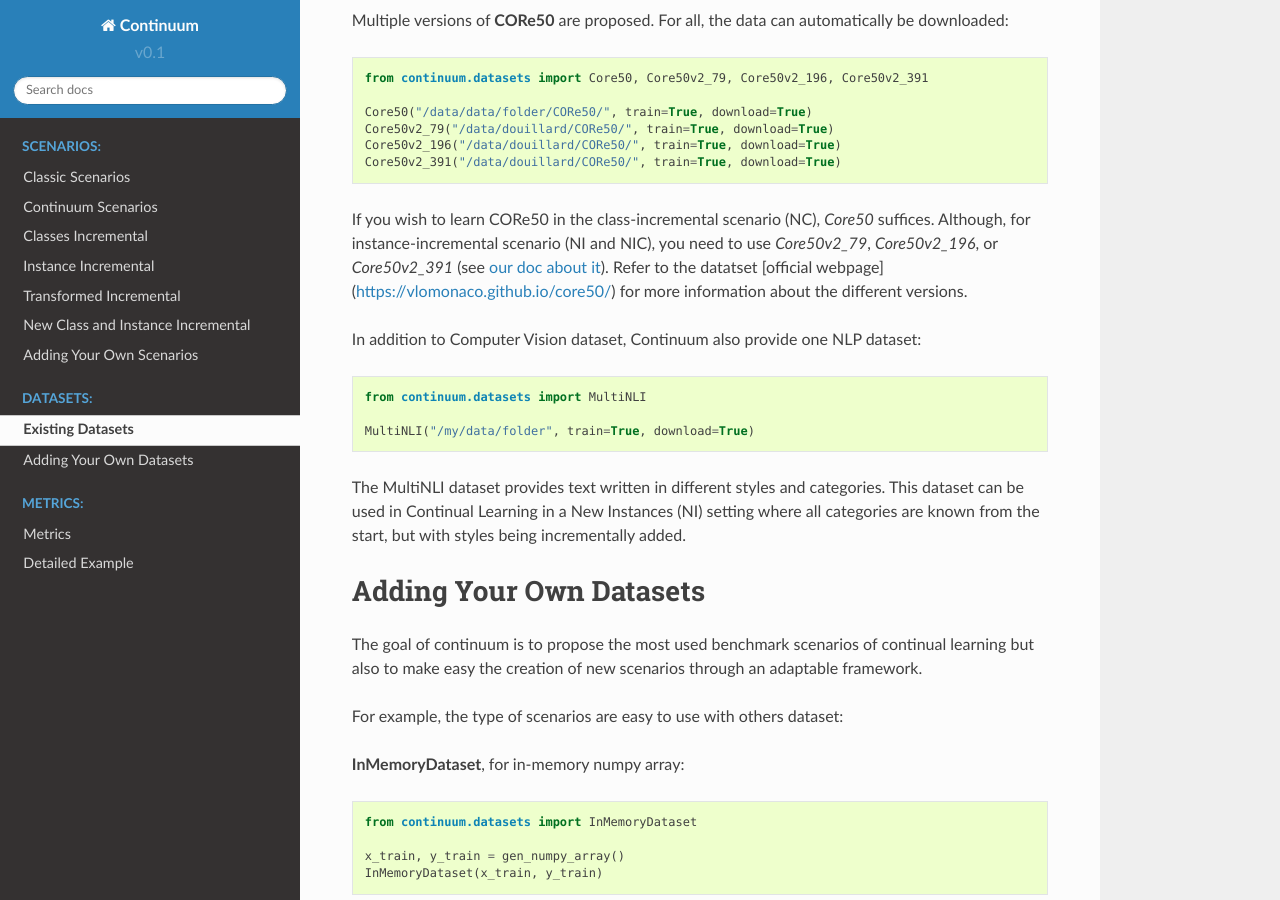
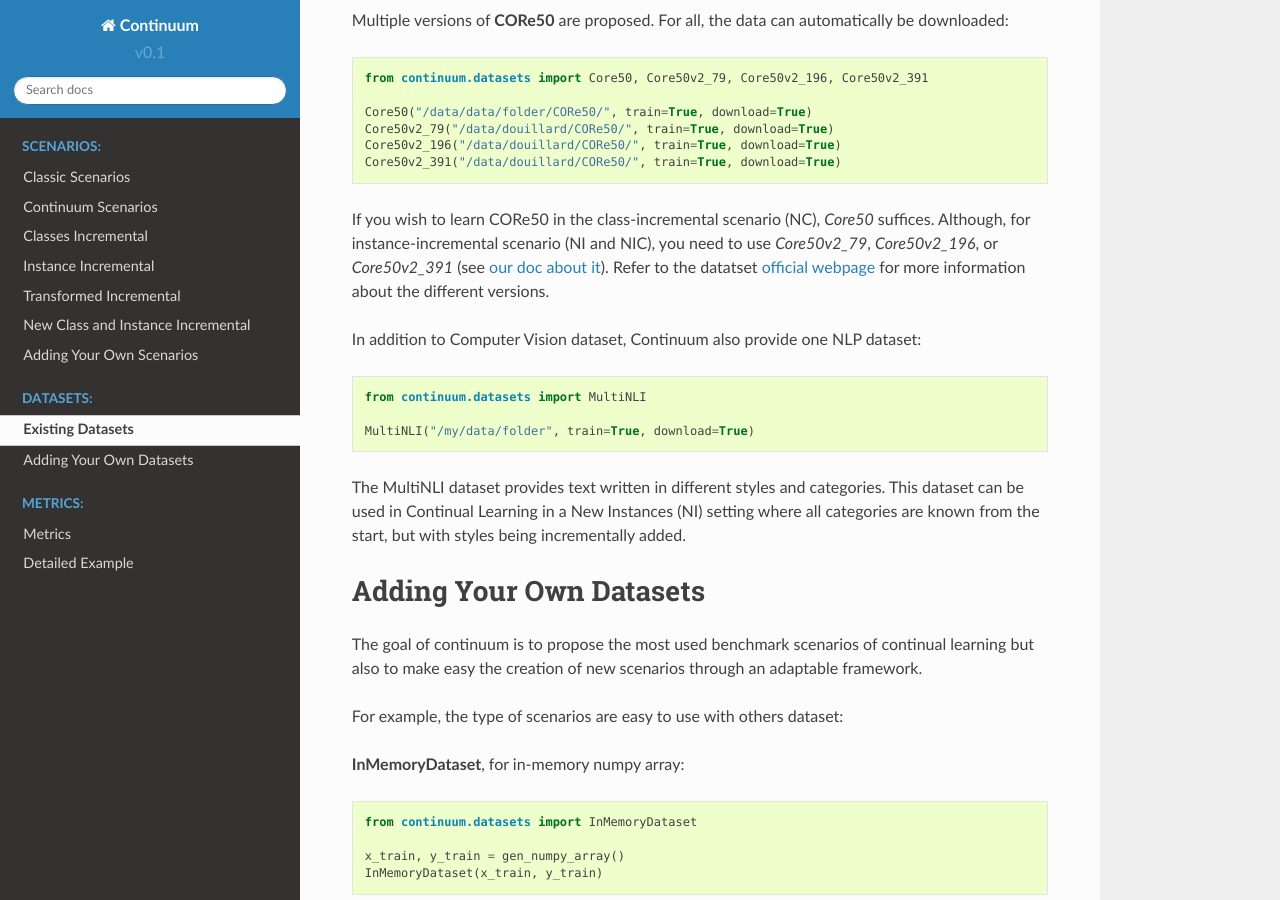
Before and after one commit to Continvvm/continuum, a Sphinx documentation site: the page built from docs/_tutorials/datasets/dataset.rst, in a window 1280 px wide and 900 px high, scrolled down 1448 px. Built offline with Sphinx 7.4.7 and the Read the Docs theme 2.0.0, drawn with Linux system fonts in a browser that asks for light colours.

Commit message:
fix link to core50 official page

```diff
--- a/docs/_tutorials/datasets/dataset.rst
+++ b/docs/_tutorials/datasets/dataset.rst
@@ -90,7 +90,7 @@ be downloaded:
 If you wish to learn CORe50 in the class-incremental scenario (NC), `Core50` suffices. Although,
 for instance-incremental scenario (NI and NIC), you need to use `Core50v2_79`,
 `Core50v2_196`, or `Core50v2_391` (see `our doc about it <https://continuum.readthedocs.io/en/latest/_tutorials/scenarios/scenarios.html#instance-incremental>`_).
-Refer to the datatset [official webpage](https://vlomonaco.github.io/core50/) for
+Refer to the datatset `official webpage <https://vlomonaco.github.io/core50/>`_ for
 more information about the different versions.
 
 In addition to Computer Vision dataset, Continuum also provide one NLP dataset:
```
